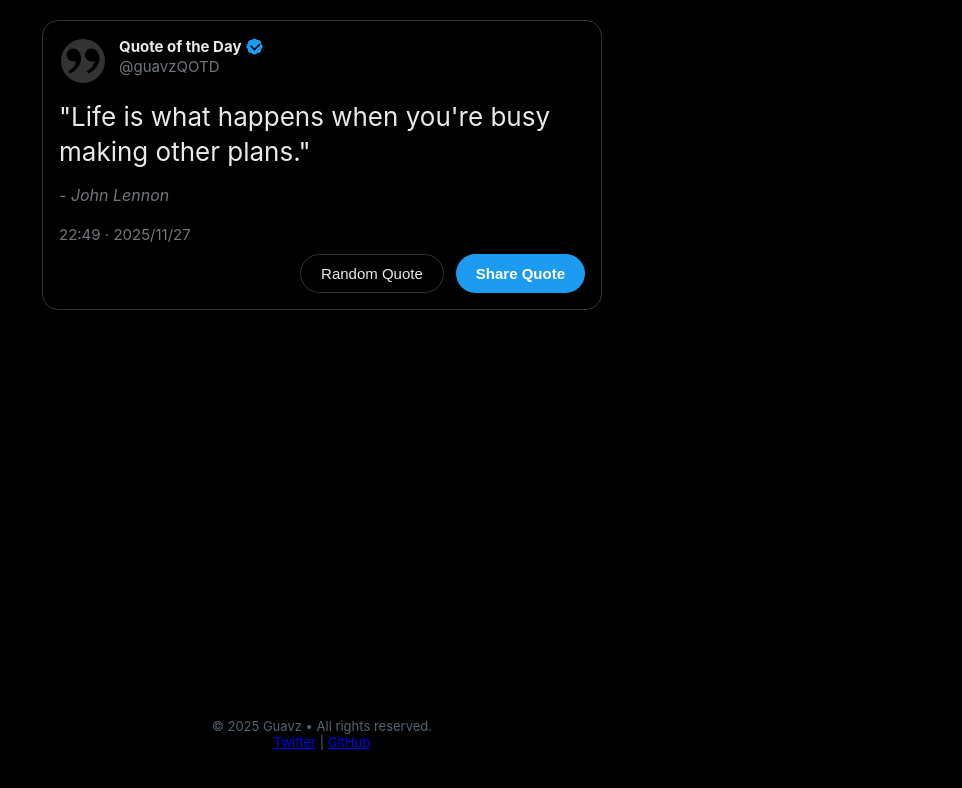
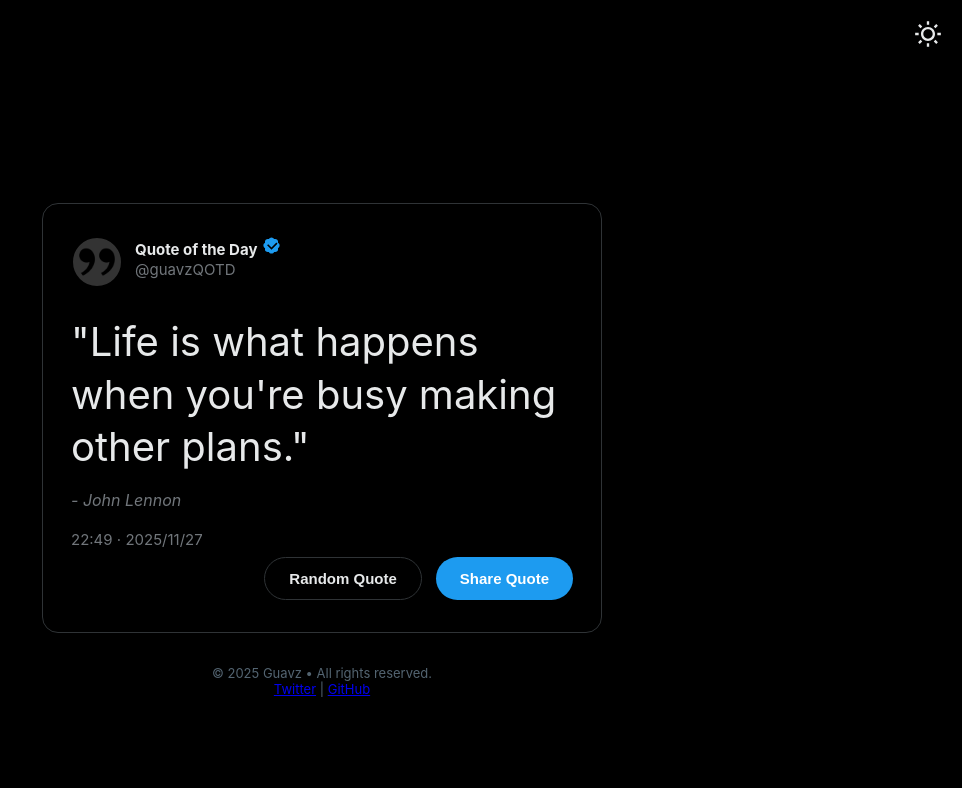
Before and after one commit to guavz-cs/guavzQOTD, a plain HTML site: page index.html in a window 1280 px wide. Shown: the whole page, without its empty margins (318-1280 px from the left). Drawn offline with Linux system fonts and the light colour scheme; no server answers.

Commit message:
respnsiveness and light mode commit

```diff
--- a/app.js
+++ b/app.js
@@ -5,6 +5,20 @@ const shareBtn = document.getElementById('shareQOTD');
 const statusElement = document.getElementById('status');
 const timeElement = document.getElementById('time');
 const dateElement = document.getElementById('date');
+const themeToggle = document.getElementById('themeToggle');
+
+function initTheme() {
+    const savedTheme = localStorage.getItem('theme');
+    if (savedTheme === 'light') {
+        document.body.classList.add('light-mode');
+    }
+}
+
+themeToggle.addEventListener('click', function() {
+    document.body.classList.toggle('light-mode');
+    const isLight = document.body.classList.contains('light-mode');
+    localStorage.setItem('theme', isLight ? 'light' : 'dark');
+});
 
 
 async function fetchQOTD() {
@@ -192,6 +206,7 @@ window.addEventListener('online', updateStatus);
 window.addEventListener('offline', updateStatus);
 
 window.addEventListener('load', () => {
+    initTheme();
     updateStatus();
     updateTimestamp();
     displayQOTD();
--- a/index.html
+++ b/index.html
@@ -11,7 +11,19 @@
     <link rel="stylesheet" href="style.css">
     <link rel="manifest" href="manifest.json">
 </head>
+
 <body>
+
+    <button id="themeToggle" class="theme-toggle" aria-label="Toggle theme">
+        <svg class="sun-icon" width="30" height="30" viewBox="0 0 24 24" fill="currentColor">
+            <path d="M12 18C8.68629 18 6 15.3137 6 12C6 8.68629 8.68629 6 12 6C15.3137 6 18 8.68629 18 12C18 15.3137 15.3137 18 12 18ZM12 16C14.2091 16 16 14.2091 16 12C16 9.79086 14.2091 8 12 8C9.79086 8 8 9.79086 8 12C8 14.2091 9.79086 16 12 16ZM11 1H13V4H11V1ZM11 20H13V23H11V20ZM3.51472 4.92893L4.92893 3.51472L7.05025 5.63604L5.63604 7.05025L3.51472 4.92893ZM16.9497 18.364L18.364 16.9497L20.4853 19.0711L19.0711 20.4853L16.9497 18.364ZM19.0711 3.51472L20.4853 4.92893L18.364 7.05025L16.9497 5.63604L19.0711 3.51472ZM5.63604 16.9497L7.05025 18.364L4.92893 20.4853L3.51472 19.0711L5.63604 16.9497ZM23 11V13H20V11H23ZM4 11V13H1V11H4Z"/>
+        </svg>
+        <svg class="moon-icon" width="30" height="30" viewBox="0 0 24 24" fill="currentColor">
+            <path d="M10 7C10 10.866 13.134 14 17 14C18.9584 14 20.729 13.1957 21.9995 11.8995C22 11.933 22 11.9665 22 12C22 17.5228 17.5228 22 12 22C6.47715 22 2 17.5228 2 12C2 6.47715 6.47715 2 12 2C12.0335 2 12.067 2 12.1005 2.00049C10.8043 3.27098 10 5.04157 10 7ZM4 12C4 16.4183 7.58172 20 12 20C15.0583 20 17.7158 18.2839 19.062 15.7621C18.3945 15.9187 17.7035 16 17 16C12.0294 16 8 11.9706 8 7C8 6.29648 8.08133 5.60547 8.2379 4.938C5.71611 6.28423 4 8.9417 4 12Z"/>
+        </svg>
+    </button>
+
+    <div class="content-wrapper">
         <div class="tweet-container">
             <div class="tweet-header">
                 <div class="avi">
@@ -40,6 +52,7 @@
                 <button id="shareQOTD">Share Quote</button>
             </div>
         </div>
+    </div>
     <footer>
         <p>&copy; 2025 Guavz • All rights reserved.</p>
         <div class="flex justify-center space-x-4">
--- a/service-worker.js
+++ b/service-worker.js
@@ -1,4 +1,4 @@
-const CACHE_NAME = 'guavz-qotd-v3';
+const CACHE_NAME = 'guavz-qotd-v4';
 
 const FILES_TO_CACHE = [
     '/',
--- a/style.css
+++ b/style.css
@@ -1,22 +1,41 @@
-* {
+*,
+*::before,
+*::after {
   box-sizing: border-box;
   margin: 0;
   padding: 0;
 }
 
+html, body {
+  height: 100dvh;
+  width: 100%;
+  overflow: hidden;
+  padding: 28px 20px;
+  margin: 0;
+  font-family: -apple-system, BlinkMacSystemFont, "Segoe UI", Roboto, Helvetica, Arial, sans-serif;
+}
+
+@media (min-width: 480px) {
+  html, body { padding: 40px 32px; }
+}
+
+@media (min-width: 768px) {
+  html, body { padding: 50px 40px; }
+}
+
 body {
-    font-family: -apple-system, BlinkMacSystemFont, "Segoe UI", Roboto, Helvetica, Arial, sans-serif;
   background: #000;
   color: #e7e9ea;
-    min-height: 100dvh;           /* better on mobile */
-
   display: flex;
   flex-direction: column;
+  justify-content: center;
   align-items: center;
-    justify-content: space-between;
+  gap: 32px;
+}
 
-    padding: 20px;
-    margin: 0;
+body.light-mode {
+  background: #fff;
+  color: #0f1419;
 }
 
 .tweet-container {
@@ -25,151 +44,118 @@ body {
   border-radius: 16px;
   width: 100%;
   max-width: 560px;
-  padding: 16px;
-  box-shadow: 0 8px 24px rgba(0, 0, 0, 0.5);
+  padding: 32px 28px;
+  box-shadow: 0 12px 40px rgba(0, 0, 0, 0.5);
+  display: flex;
+  flex-direction: column;
+  max-height: 90dvh;
+  overflow: hidden;
 }
 
-.tweet-header {
-  display: flex;
-  gap: 12px;
-  margin-bottom: 10px;
-}
-
-.avi {
-  width: 48px;
-  height: 48px;
-  border-radius: 50%;
-  overflow: hidden;
-  flex-shrink: 0;
-  background: #333;
-  border: 2px solid #000;
-}
-
-.avi img {
-  width: 100%;
-  height: 100%;
-  object-fit: cover;
-  display: block;
-}
-
-.tweet-info */
-.tweet-info {
-  flex: 1;
-  min-width: 0;
-}
-
-.verified-name {
-  display: flex;
-  align-items: center;
-  gap: 4px;
-  flex-wrap: wrap;
-}
-
-.display-name {
-  font-weight: 700;
-  font-size: 15px;
-  color: #e7e9ea;
-}
-
-.verified {
-  width: 19px;
-  height: 19px;
-  color: #1d9bf0;
-}
-
-.username {
-  color: #71767b;
-  font-size: 15px;
-}
-
-.timestamp {
-  color: #71767b;
-  font-size: 15px;
-  margin-top: 3px;
+body.light-mode .tweet-container {
+  background: #fff;
+  border: 1px solid #cfd9de;
+  box-shadow: 0 12px 40px rgba(0, 0, 0, 0.12);
 }
 
 .quote-text {
-  font-size: clamp(21px, 5.5vw, 26px);
-  line-height: 1.35;
-  margin: 14px 0 16px;
+  font-size: clamp(24px, 6.5vw, 40px);
+  line-height: 1.32;
+  margin: 16px 0;
   word-wrap: break-word;
-  font-weight: 400;
+  overflow-wrap: anywhere;
+  flex: 1;
+  min-height: 0;
 }
 
-.author {
-  color: #71767b;
-  font-size: 16px;
-  margin-bottom: 20px;
-  display: block;
-}
-
+.tweet-header { display: flex; gap: 12px; margin-bottom: 12px; }
+.avi { width: 52px; height: 52px; border-radius: 50%; overflow: hidden; flex-shrink: 0; background: #333; border: 2px solid #000; }
+body.light-mode .avi { background: #f0f0f0; border-color: #fff; }
+.avi img { width: 100%; height: 100%; object-fit: cover; }
+.display-name { font-weight: 700; font-size: 15px; color: #e7e9ea; }
+body.light-mode .display-name { color: #0f1419; }
+.verified { width: 19px; height: 19px; color: #1d9bf0; }
+.username, .timestamp, .author { color: #71767b; font-size: 15px; }
+body.light-mode .username,
+body.light-mode .timestamp,
+body.light-mode .author { color: #536471; }
+.author { display: block; margin-bottom: 20px; font-size: 16px; }
 
 .buttons {
   display: flex;
   justify-content: flex-end;
-  gap: 12px;
+  gap: 14px;
   flex-wrap: wrap;
-  padding-top: 10px;
+  padding-top: 8px;
 }
-
-#newQOTD,
-#shareQOTD {
-  padding: 10px 20px;
+#newQOTD, #shareQOTD {
+  padding: 12px 24px;
   border-radius: 9999px;
   font-size: 15px;
-  font-weight: 500;
+  font-weight: 600;
   cursor: pointer;
   transition: all 0.2s ease;
-  min-width: 110px;
-  text-align: center;
+  min-width: 120px;
 }
-
 #newQOTD {
   background: transparent;
   border: 1px solid #2f3336;
   color: #e7e9ea;
 }
-
-#newQOTD:hover {
-  background: #1d9bf01a;
-  border-color: #1d9bf0;
+body.light-mode #newQOTD {
+  border-color: #cfd9de;
+  color: #0f1419;
 }
-
+#newQOTD:hover { background: #1d9bf01a; border-color: #1d9bf0; }
 #shareQOTD {
   background: #1d9bf0;
   color: white;
   border: none;
-  font-weight: bold;
 }
-
-#shareQOTD:hover {
-  background: #1a8cd8;
-  transform: translateY(-1px);
-}
+#shareQOTD:hover { background: #1a8cd8; transform: translateY(-1px); }
 
 footer {
-    margin-top: auto;
-    padding-top: 40px;
-    padding-bottom: 30px;
   color: #536471;
   font-size: 13px;
   text-align: center;
-    width: 100%;
-    max-width: 560px;
+  flex-shrink: 0;
 }
+body.light-mode footer { color: #536471; }
 
 #status {
   position: fixed;
-  top: 12px;
-  right: 16px;
+  top: 16px;
+  left: 16px;
   font-size: 14px;
   font-weight: 500;
   z-index: 10;
+  color: #71767b;
 }
 
+.theme-toggle {
+  position: fixed;
+  top: 12px;
+  right: 12px;
+  background: none;
+  border: none;
+  cursor: pointer;
+  z-index: 10;
+  color: #e7e9ea;
+  padding: 8px;
+  border-radius: 50%;
+  transition: all 0.2s;
+}
+body.light-mode .theme-toggle { color: #0f1419; }
+.theme-toggle:hover { background: rgba(29, 155, 240, 0.1); color: #1d9bf0; }
+.theme-toggle svg { width: 28px; height: 28px; display: block; }
+.theme-toggle .sun-icon { display: block; }
+.theme-toggle .moon-icon { display: none; }
+body.light-mode .theme-toggle .sun-icon { display: none; }
+body.light-mode .theme-toggle .moon-icon { display: block; }
+
 @media (max-width: 480px) {
-  body { padding: 20px 12px; }
-  .tweet-container { padding: 14px; }
-  .buttons { justify-content: stretch; }
+  html, body { padding: 20px 16px; }
+  .tweet-container { padding: 24px 20px; }
+  .buttons { justify-content: stretch; gap: 12px; }
   #newQOTD, #shareQOTD { flex: 1; }
 }
```
Lines whose indentation alone changed are shown as unchanged.
